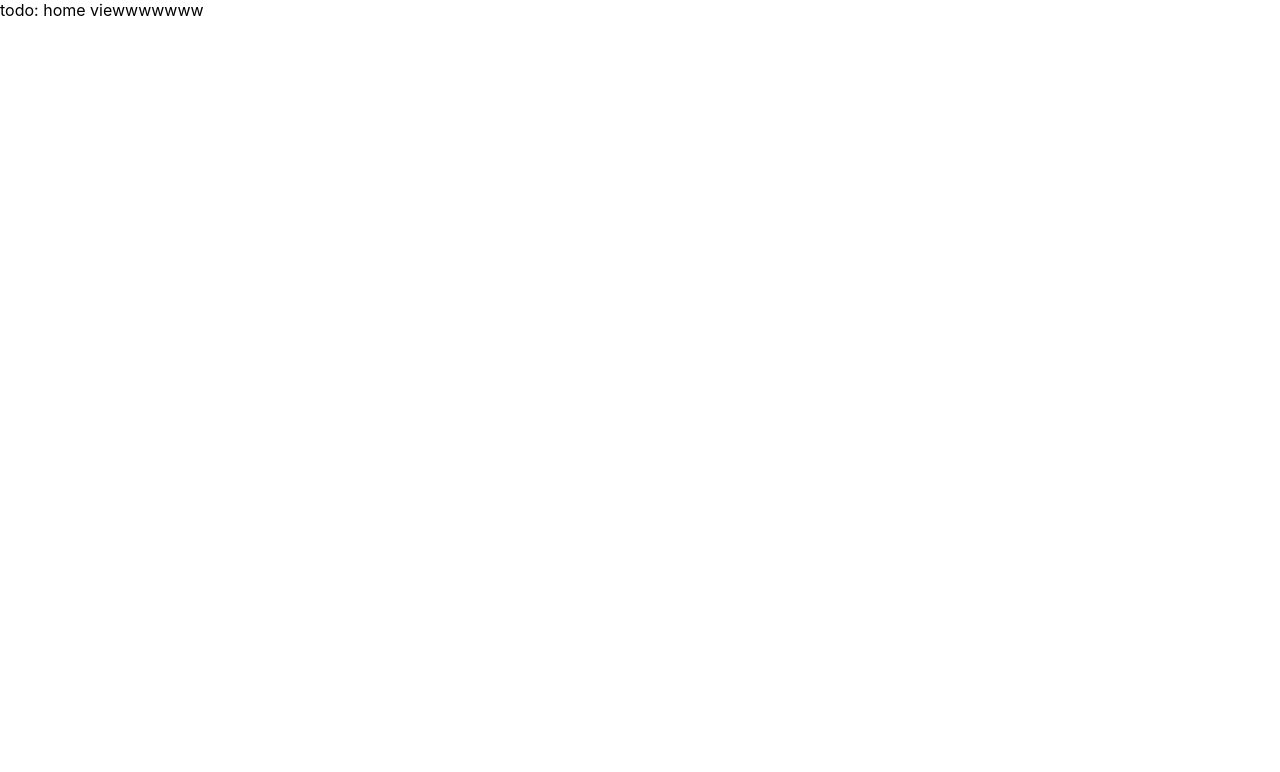
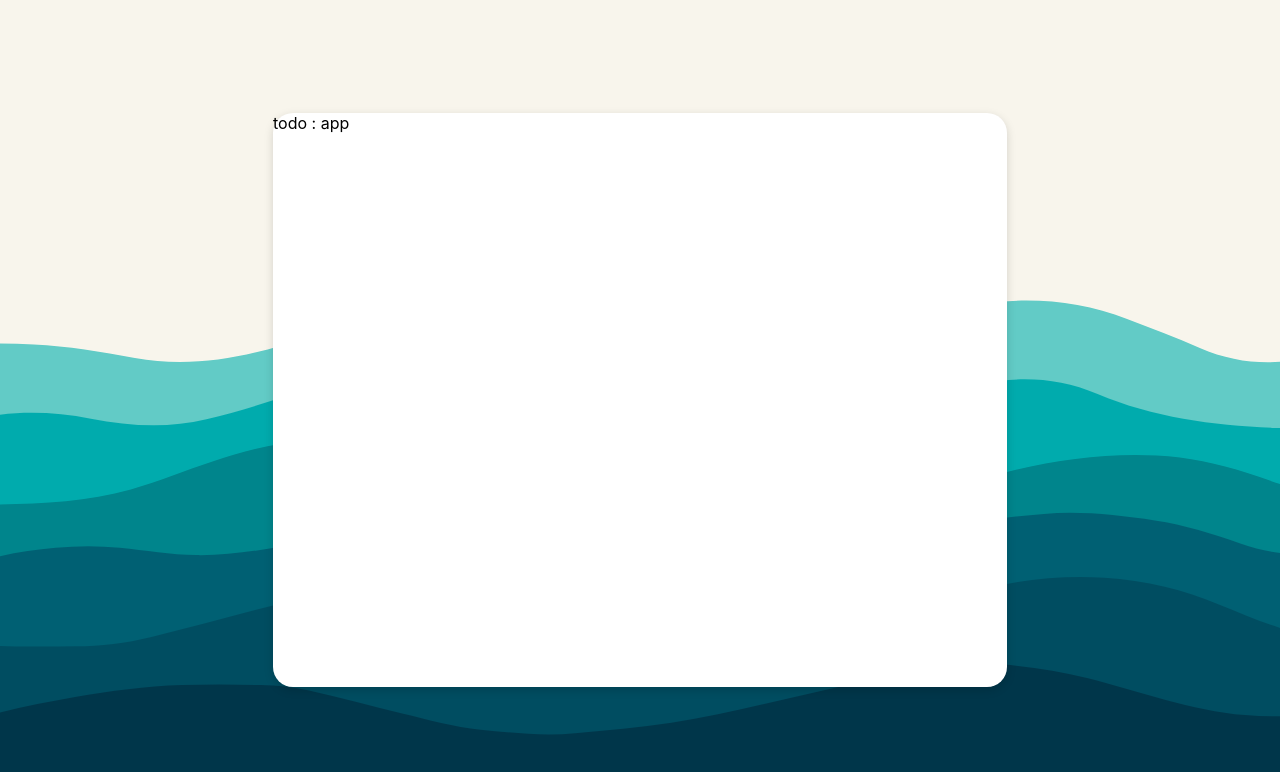
Before and after one commit to walfredo-almeida/algashopi, a React (Create React App) app: page / in a window 1280 px wide. Shown: the top 772 px of the page. Built offline with nearby package versions, Linux system fonts and the light colour scheme.

Commit message:
add app component

```diff
--- a/package.json
+++ b/package.json
@@ -9,6 +9,7 @@
     "react": "^18.2.0",
     "react-dom": "^18.2.0",
     "react-scripts": "5.0.1",
+    "styled-components": "^5.3.5",
     "web-vitals": "^2.1.0"
   },
   "scripts": {
--- /dev/null
+++ b/src/components/App/App.jsx
@@ -0,0 +1,14 @@
+import React from 'react'
+import {Container, Wrapper} from './App.styles'
+
+
+function App () {
+    return <Wrapper>
+        <Container>
+            todo : app
+        </Container>
+    </Wrapper>
+}
+
+
+export default App
--- /dev/null
+++ b/src/components/App/App.styles.js
@@ -0,0 +1,24 @@
+import styled from "styled-components";
+import bg from '../../assets/bg.svg'
+
+export const Wrapper = styled.div`
+    height: 100vh;
+    background-color: #F8F5EC;
+    background-image: url(${bg});
+    background-size: cover;
+    background-position: center center;
+
+    display: flex;
+    justify-content: center;
+    align-items: center;
+`
+export const Container = styled.div`
+    width: 734px;
+    height: 574px;
+    background-color: #FFFFFF;
+
+    box-shadow: 0 3px 10px rgba(0,0,0,.15);
+    border-radius: 20px;
+
+
+`
--- /dev/null
+++ b/src/components/App/index.js
@@ -0,0 +1,2 @@
+
+export { default } from './App'
--- a/src/index.js
+++ b/src/index.js
@@ -3,13 +3,6 @@
 import './index.css';
 import HomeView from './views/Home.view';
 
-function App () {
-   return <div>
-  ola mergulhador
-
-   </div>
-
-}
 
 const root = ReactDOM.createRoot(document.getElementById('root'));
 root.render(
--- a/src/views/Home.view.jsx
+++ b/src/views/Home.view.jsx
@@ -1,9 +1,10 @@
 import React from 'react'
+import App from '../components/App'
 
 
 function HomeView() {
     return <div >
-        todo: home viewwwwwww
+    <App/>
     </div>
 }
 
```
Also changed, not shown: src/assets/bg.svg (added), 1 other file (tests, documents, lock files or other folders).
